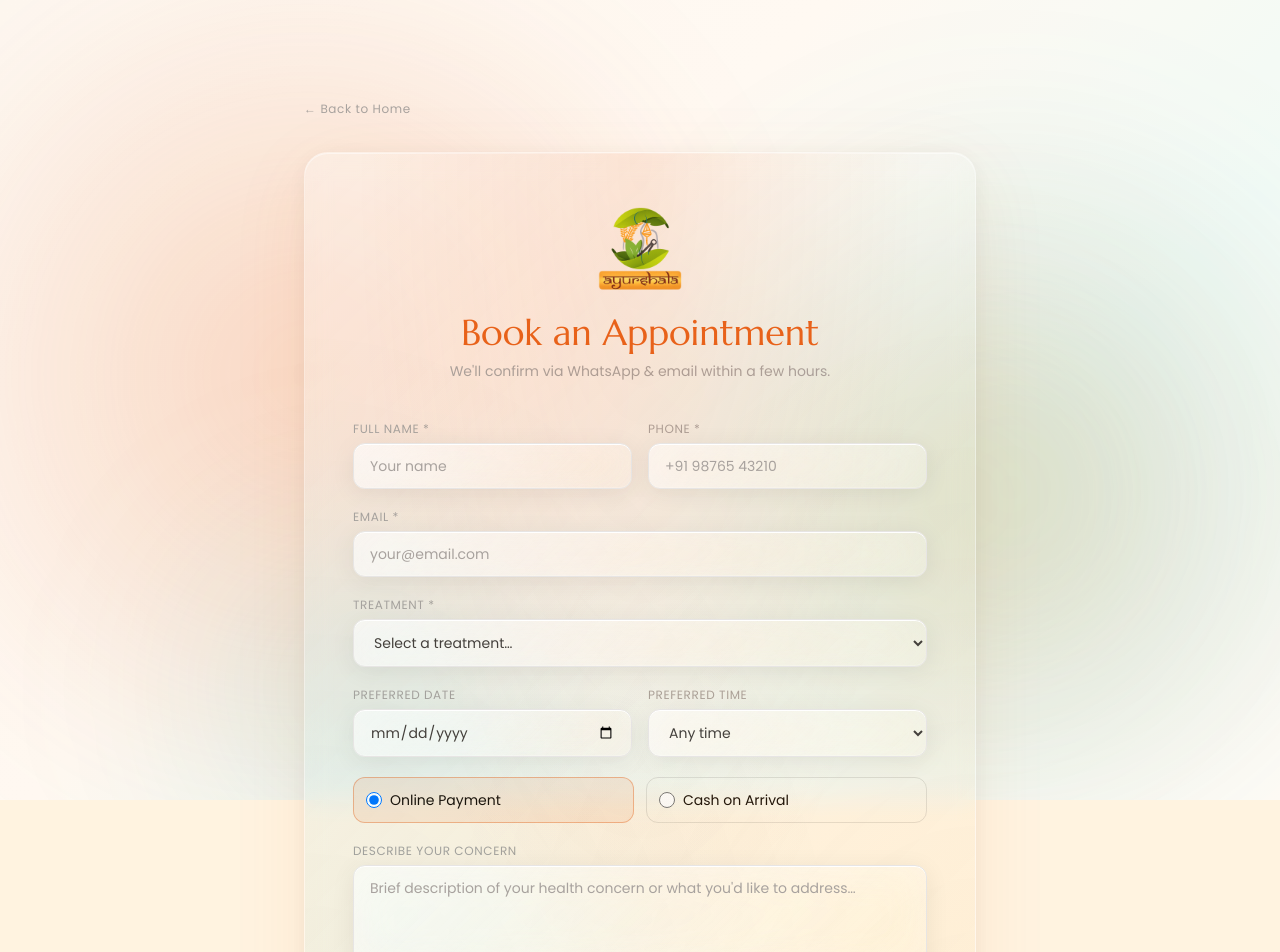
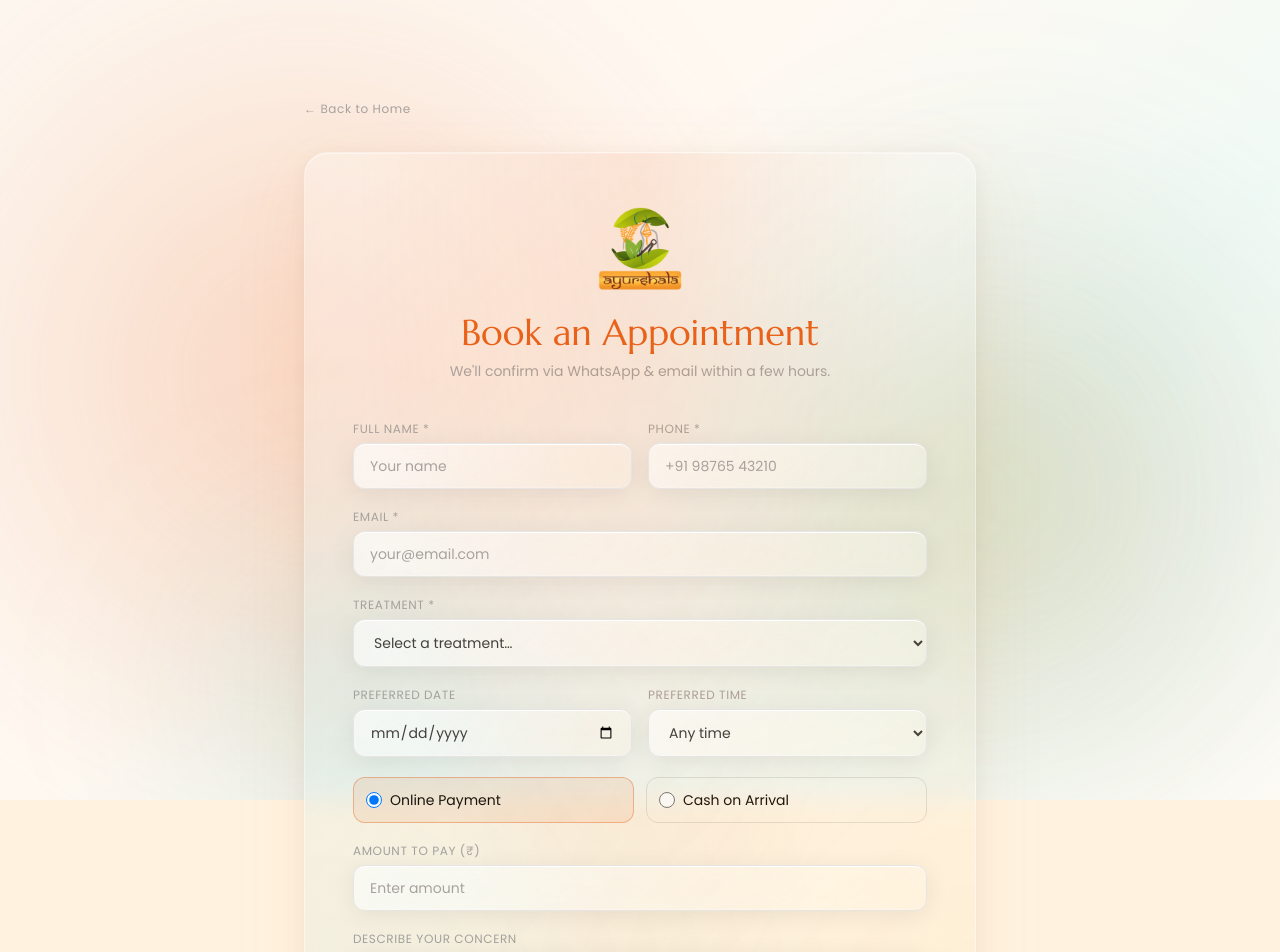
Before and after one commit to ayurshalapanchkarma/ayurshala-website, a Next.js app: page /book in a window 1280 px wide. Shown: the top 952 px of the page. Built offline with nearby package versions, Linux system fonts and the light colour scheme.

Commit message:
Amount field: show for all treatments, auto-set 500 for consultation

```diff
--- a/app/book/page.tsx
+++ b/app/book/page.tsx
@@ -254,7 +254,11 @@ export default function BookPage() {
             {/* Treatment */}
             <div>
               <label className="font-sans text-xs text-stone-400 uppercase tracking-wider block mb-1.5">Treatment *</label>
-              <select required value={form.treatment} onChange={e => set('treatment', e.target.value)}
+              <select required value={form.treatment} onChange={e => {
+                  const t = e.target.value
+                  set('treatment', t)
+                  if (t === 'Not sure / Consultation') set('amount', '500')
+                }}
                 className={inputCls + ' cursor-pointer'}
               >
                 <option value="" disabled>Select a treatment…</option>
@@ -317,11 +321,14 @@ export default function BookPage() {
               </label>
             </div>
 
-            {/* Amount — only for online, non-consultation */}
-            {form.paymentMethod === 'online' && form.treatment && form.treatment !== 'Not sure / Consultation' && (
+            {/* Amount — for all online payments */}
+            {form.paymentMethod === 'online' && (
               <div>
                 <label className="font-sans text-xs text-stone-400 uppercase tracking-wider block mb-1.5">
                   Amount to Pay (₹)
+                  {form.treatment === 'Not sure / Consultation' && (
+                    <span className="normal-case text-stone-300 ml-1">— ₹500 for consultation</span>
+                  )}
                 </label>
                 <input
                   value={form.amount}
```
